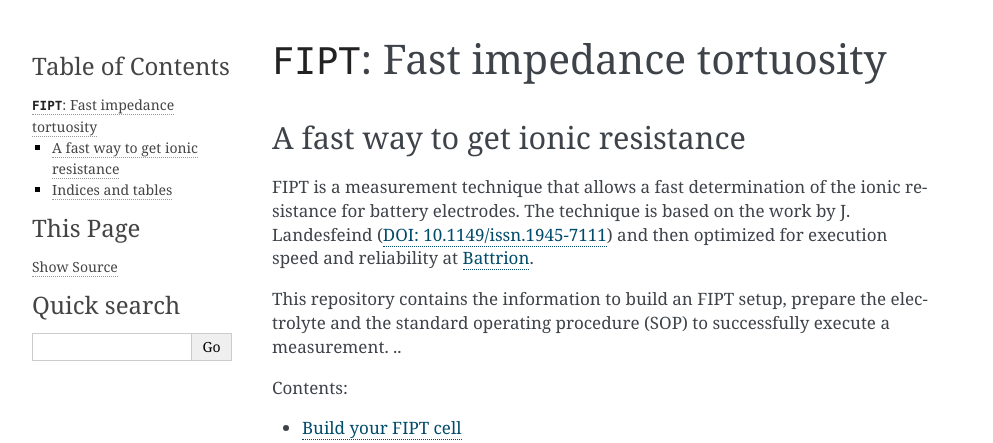
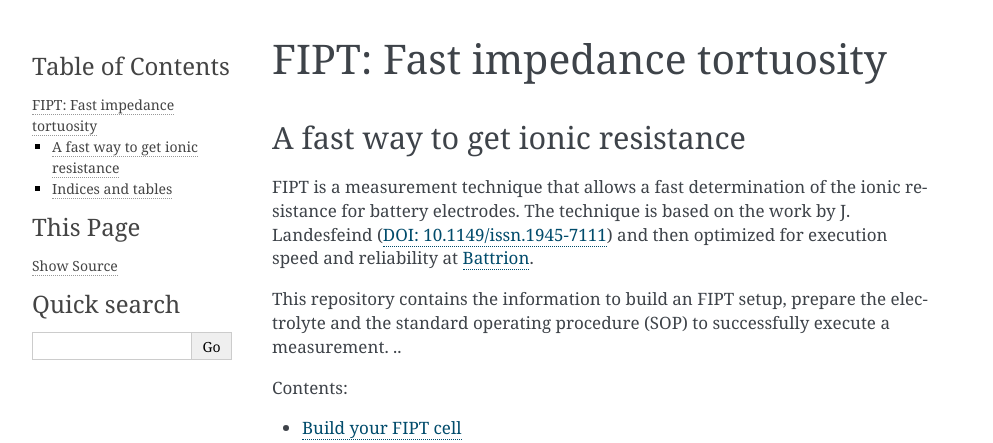
Before and after one commit to deniz195/fipt, a Sphinx documentation site: the page built from docs/source/index.rst, in a window 1280 px wide. Shown: the top 443 px of the page, without its empty margins (148-1141 px from the left). Built offline with Sphinx 7.4.7, drawn with Linux system fonts in a browser that asks for light colours; part of the change alters nothing that is shown.

```diff
--- a/README.rst
+++ b/README.rst
@@ -1,11 +1,11 @@
 
 ===================================
-``FIPT``: Fast impedance tortuosity
+FIPT: Fast impedance tortuosity
 ===================================
 
 .. image:: https://readthedocs.org/projects/fipt/badge/?version=latest
-:target: https://fipt.readthedocs.io/en/latest/?badge=latest
-:alt: Documentation Status
+	:target: https://fipt.readthedocs.io/en/latest/?badge=latest
+	:alt: Documentation Status
 
 A fast way to get ionic resistance
 ==================================
--- a/docs/source/conf.py
+++ b/docs/source/conf.py
@@ -20,6 +20,8 @@
 project = 'fipt'
 copyright = '2020, Deniz Bozyigit, Battrion AG'
 author = 'Deniz Bozyigit'
+
+master_doc = 'index'
 
 
 # -- General configuration ---------------------------------------------------
--- a/docs/source/index.rst
+++ b/docs/source/index.rst
@@ -4,7 +4,7 @@
    contain the root `toctree` directive.
 
 ===================================
-``FIPT``: Fast impedance tortuosity
+FIPT: Fast impedance tortuosity
 ===================================
 
 A fast way to get ionic resistance
```
